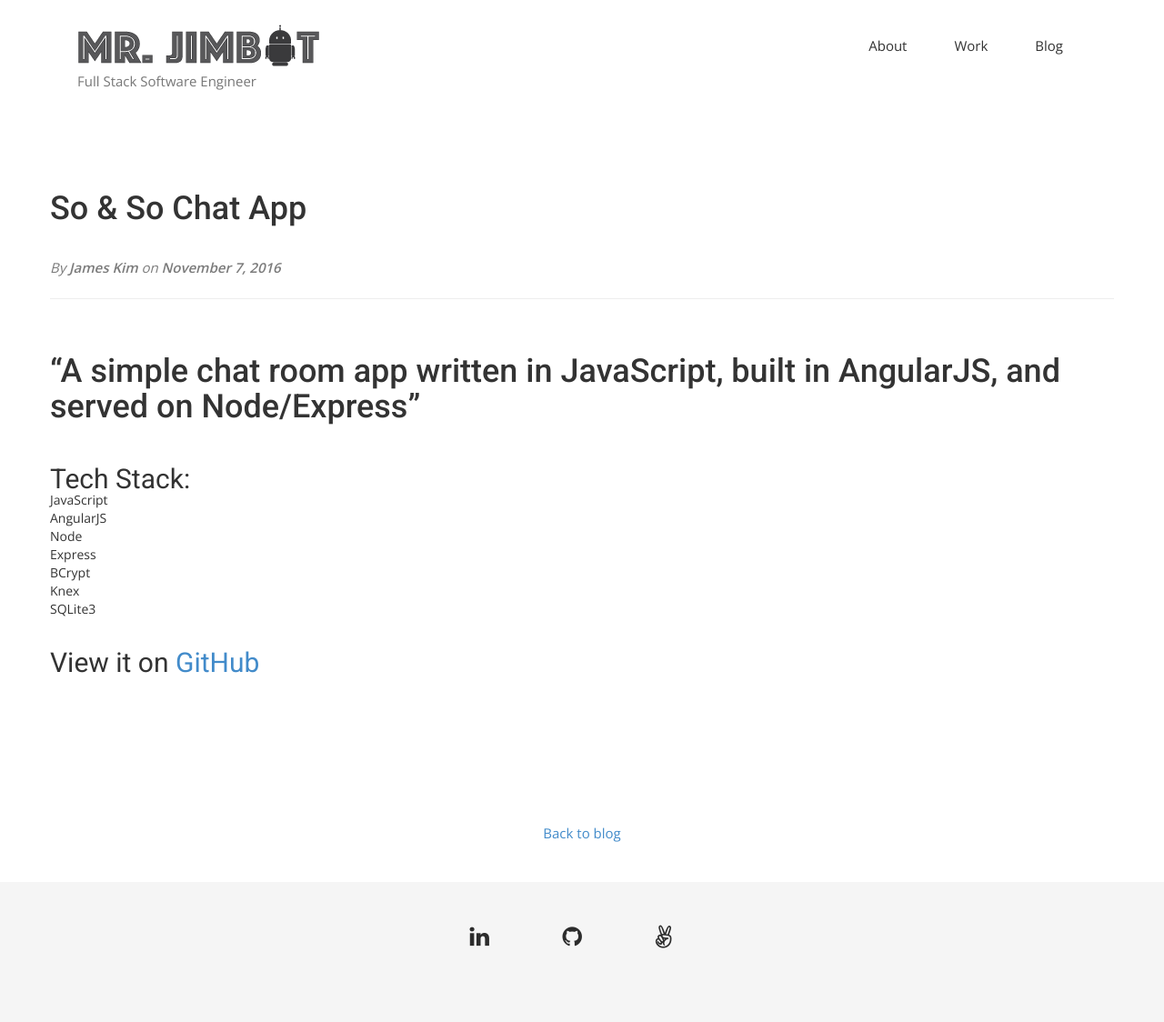
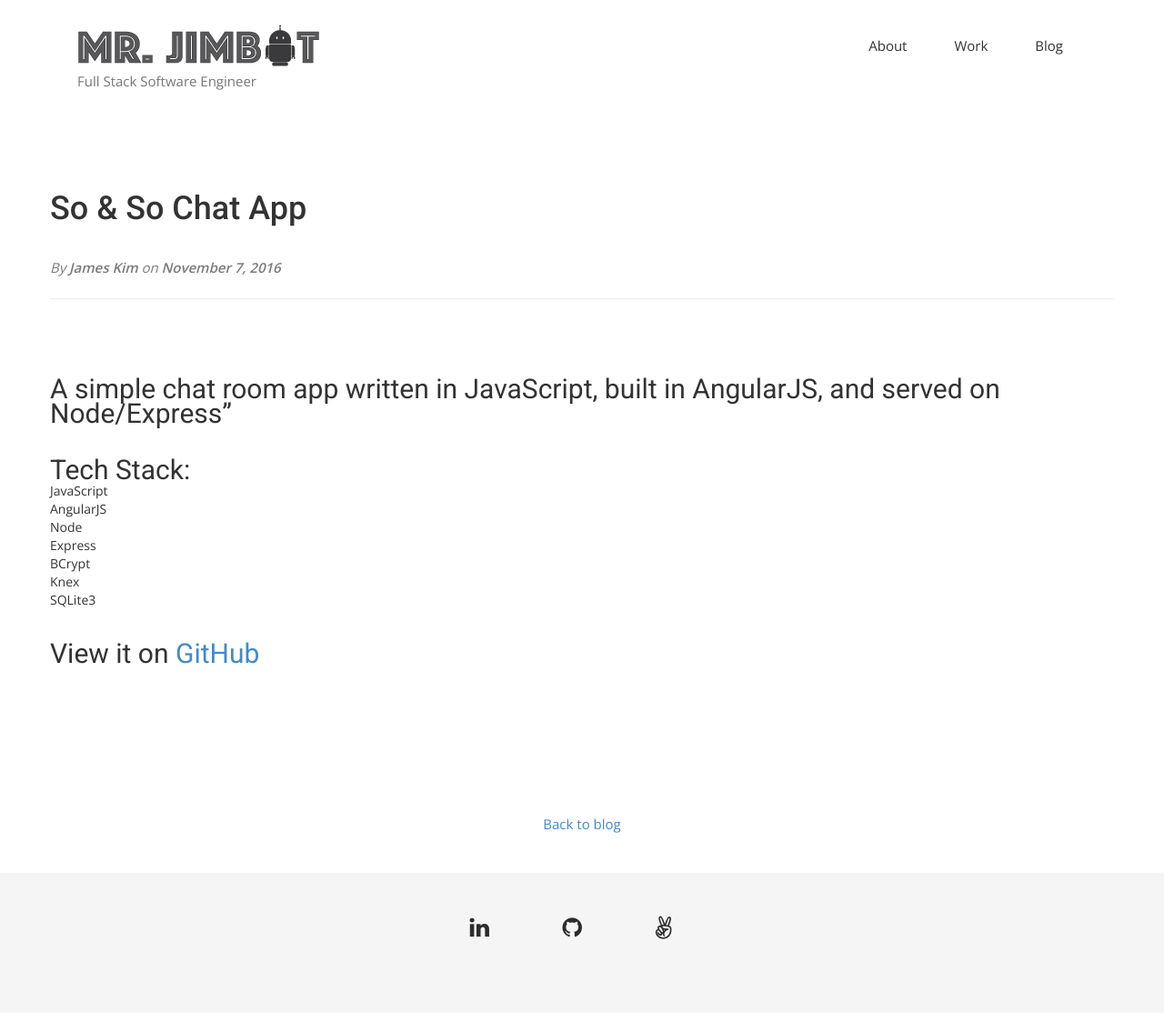
Before and after one commit to jimmy-james/jimmy-james.github.io, a Jekyll site: the page built from _posts/2016-11-7-soandso.md, in a window 1280 px wide. Shown: the whole page at 91% size. Built offline with Jekyll 4.4.1, drawn with Linux system fonts in a browser that asks for light colours; nearby versions of some CDN libraries; some web fonts are replaced.

Commit message:
complete refactor

```diff
--- a/_posts/2016-11-7-soandso.md
+++ b/_posts/2016-11-7-soandso.md
@@ -4,16 +4,15 @@
 author: "James Kim"
 meta: "so&so"
 ---
-# "A simple chat room app written in JavaScript, built in AngularJS, and served on Node/Express"
+## A simple chat room app written in JavaScript, built in AngularJS, and served on Node/Express"
 
 ## Tech Stack:
-
-* JavaScript
-* AngularJS
-* Node
-* Express
-* BCrypt
-* Knex
-* SQLite3
+- JavaScript
+- AngularJS
+- Node
+- Express
+- BCrypt
+- Knex
+- SQLite3
 
 ## View it on [GitHub](https://github.com/jimmy-james/so-and-so)
```
